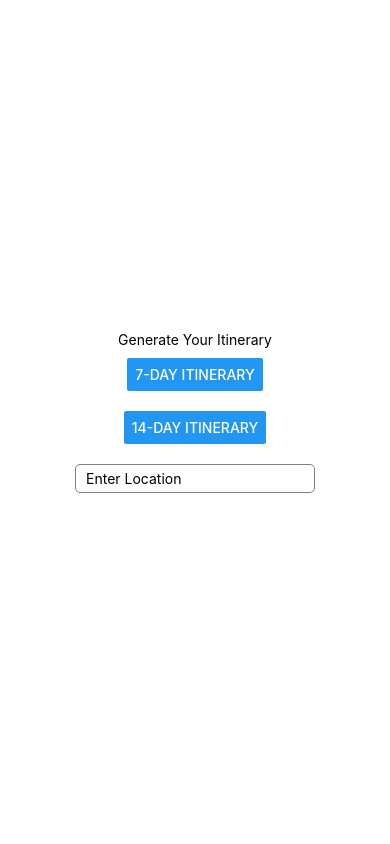
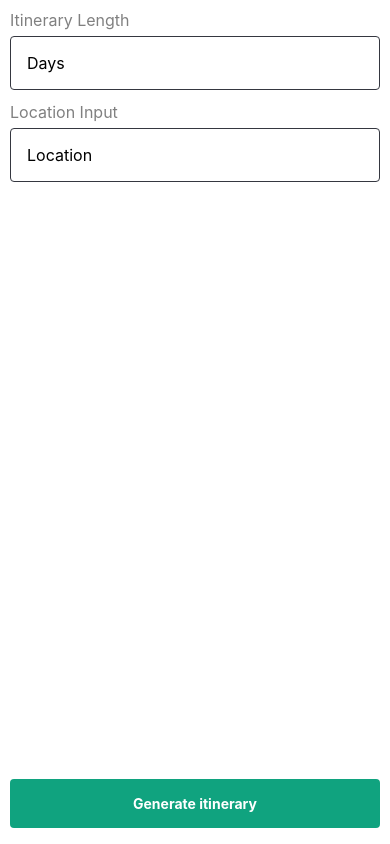
Before and after one commit to andrewliu26/Voyager, a React Native app in the folder Voyager/front-end/: screen / in a window 390 px wide. Built offline with nearby package versions, Linux system fonts and the light colour scheme.

Commit message:
revised the code so that the frontend looks different and is better for what we want to do; also revised how i call the backend

```diff
--- a/Voyager/front-end/App.js
+++ b/Voyager/front-end/App.js
@@ -1,13 +1,91 @@
 import React, { useState } from 'react';
-import { SafeAreaView, View, Text, Button, TextInput } from 'react-native';
+import { StatusBar } from "expo-status-bar";
+import {StyleSheet, Text, View, TextInput, Pressable, SafeAreaView, Alert, Image} from "react-native";
 import { generateItinerary, searchLocation } from "./api";
 
-const GeneratingItinerariesScreen = () => {
+
+export default function GeneratingItinerariesScreen () {
     //const [inputText, setInputText ] = useState('');
     const [locationInput, setLocationInput] = useState('');
+    const [lengthInput, setLengthInput] = useState('');
     const [generatedItinerary, setGeneratedItinerary] = useState('');
+    const [loading, setLoading] = useState(false);
+    const [result, setResult] = useState();
 
-    const handleGenerateItinerary = async (itineraryLength, location) => {
+    const onSubmit = async () => {
+        if (loading) {
+            return (
+                <View style={styles.loadingContainer}>
+                    <Text style={styles.title}>Generating a new Itinerary</Text>
+                </View>
+            );
+        }
+        setLoading(true);
+        setResult('');
+        try {
+            const response = await fetch(`http://localhost:3000/api/generate-itinerary`, {
+                method: 'POST',
+                headers: {
+                    'Content-Type': 'application/json',
+                },
+                body: JSON.stringify({lengthInput, locationInput}),
+            });
+            const data = await response.json();
+            setResult(data.response);
+        } catch (e) {
+            Alert.alert("Couldn't generate itinerary", e.message);
+        } finally {
+            setLoading(false);
+        }
+    };
+
+    const onTryAgain = () => {
+        setResult('');
+    };
+
+    if (result) {
+        return (
+            <SafeAreaView style={styles.container}>
+                <Text style={styles.title}>
+                    Here is your generated itinerary 💡
+                </Text>
+                <Text style={styles.result}>{result}</Text>
+                <Pressable onPress={onTryAgain} style={styles.button}>
+                    <Text style={styles.buttonText}>Try again</Text>
+                </Pressable>
+            </SafeAreaView>
+        );
+    }
+
+    return (
+        <SafeAreaView style={{flex: 1}}>
+            <View style={styles.container}>
+
+                <Text style={styles.label}>Itinerary Length</Text>
+                <TextInput
+                    placeholder="Days"
+                    keyboardType="numeric"
+                    style={styles.input}
+                    value={lengthInput.toString()}
+                    onChangeText={(s) => setLengthInput(Number.parseInt(s))}
+                />
+
+                <Text style={styles.label}>Location Input</Text>
+                <TextInput
+                    placeholder="Location"
+                    style={styles.input}
+                    value={locationInput}
+                    onChangeText={setLocationInput}
+                />
+                <Pressable onPress={onSubmit} style={styles.button}>
+                    <Text style={styles.buttonText}>Generate itinerary</Text>
+                </Pressable>
+                <StatusBar style="auto"/>
+            </View>
+        </SafeAreaView>
+    );
+
+    /* const handleGenerateItinerary = async (itineraryLength, location) => {
          try {
              const searchResults = await searchLocation(location);
              let locations;
@@ -22,10 +100,10 @@ const GeneratingItinerariesScreen = () => {
              console.error('Error generating itinerary on App.js:', error);
          }
 
-    };
+     };*/
 
 
-    return (
+    /*return (
         <SafeAreaView style={{
             alignItems: 'center',
             justifyContent: 'center',
@@ -55,10 +133,76 @@ const GeneratingItinerariesScreen = () => {
             </View>
             <Text>{generatedItinerary}</Text>
         </SafeAreaView>
-    );
+    );*/
 }
 
-export default GeneratingItinerariesScreen;
+const styles= StyleSheet.create({
+    container: {
+        flex: 1,
+        backgroundColor: "#fff",
+        justifyContent: "center",
+        margin: 10,
+    },
+
+    title: {
+        fontSize: 22,
+        fontWeight: "bold",
+    },
+
+    input:{
+        fontSize: 16,
+        borderColor: '#353740',
+        borderWidth: 1,
+        borderRadius: 4,
+        padding: 16,
+        marginTop: 6,
+        marginBottom: 12
+    },
+    label:{
+        fontSize: 16,
+        color: "gray",
+    },
+
+    selectorContainer:{
+        flexDirection: "row",
+    },
+
+    selector: {
+        flex: 1,
+        textAlign: "center",
+        backgroundColor: "gainsboro",
+        margin: 5,
+        padding: 16,
+        borderRadius: 5,
+        overflow: "hidden",
+    },
+
+    button: {
+        marginTop: "auto",
+        backgroundColor: "#10a37f",
+        padding: 16,
+        borderRadius: 4,
+        alignItems: "center",
+        marginVertical: 6,
+    },
+    buttonText: {
+        color: "white",
+        fontWeight: "bold",
+    },
+
+    loadingContainer: {
+        alignItems: "center",
+        justifyContent: "center",
+        flex: 1,
+        padding: 10,
+    },
+    loading: {
+        width: "100%",
+    },
+
+});
+
+//export default GeneratingItinerariesScreen;
 
 
 /*import * as React from 'react';
```
Lines whose indentation alone changed are shown as unchanged.
